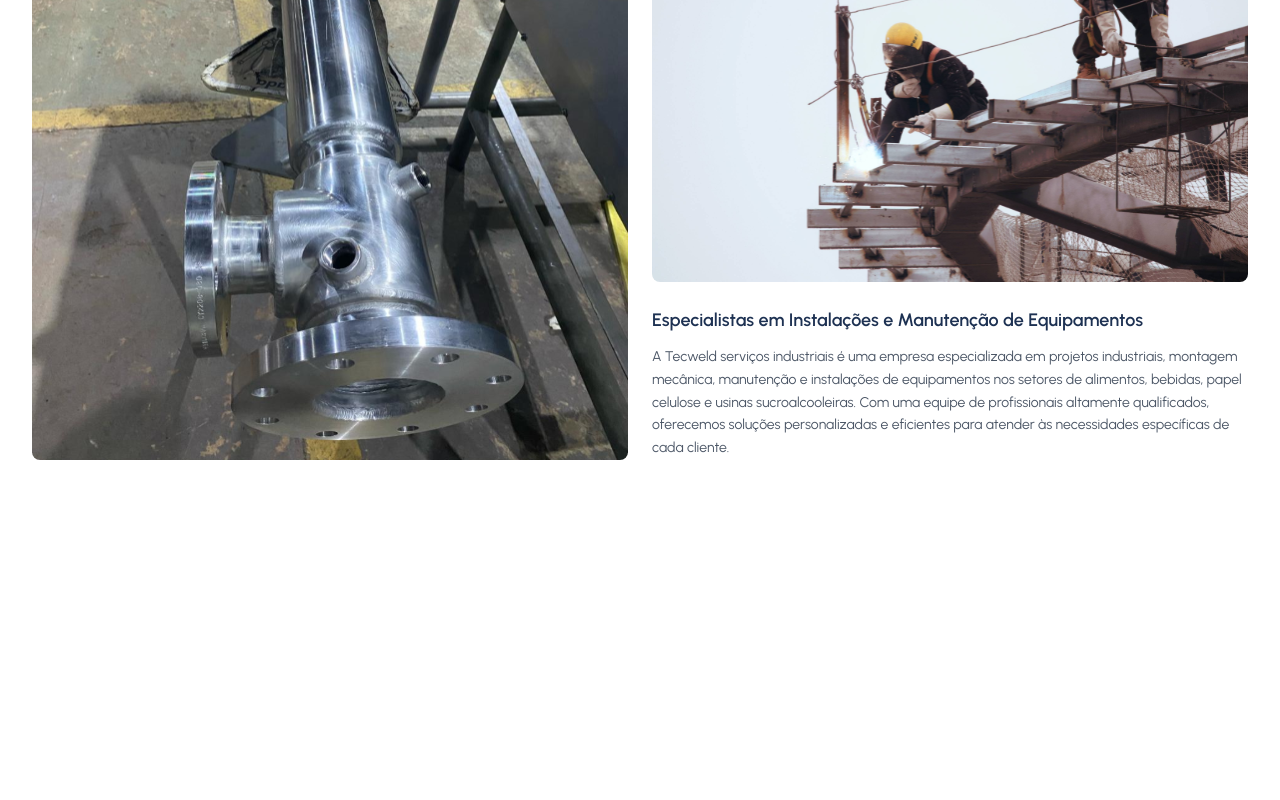
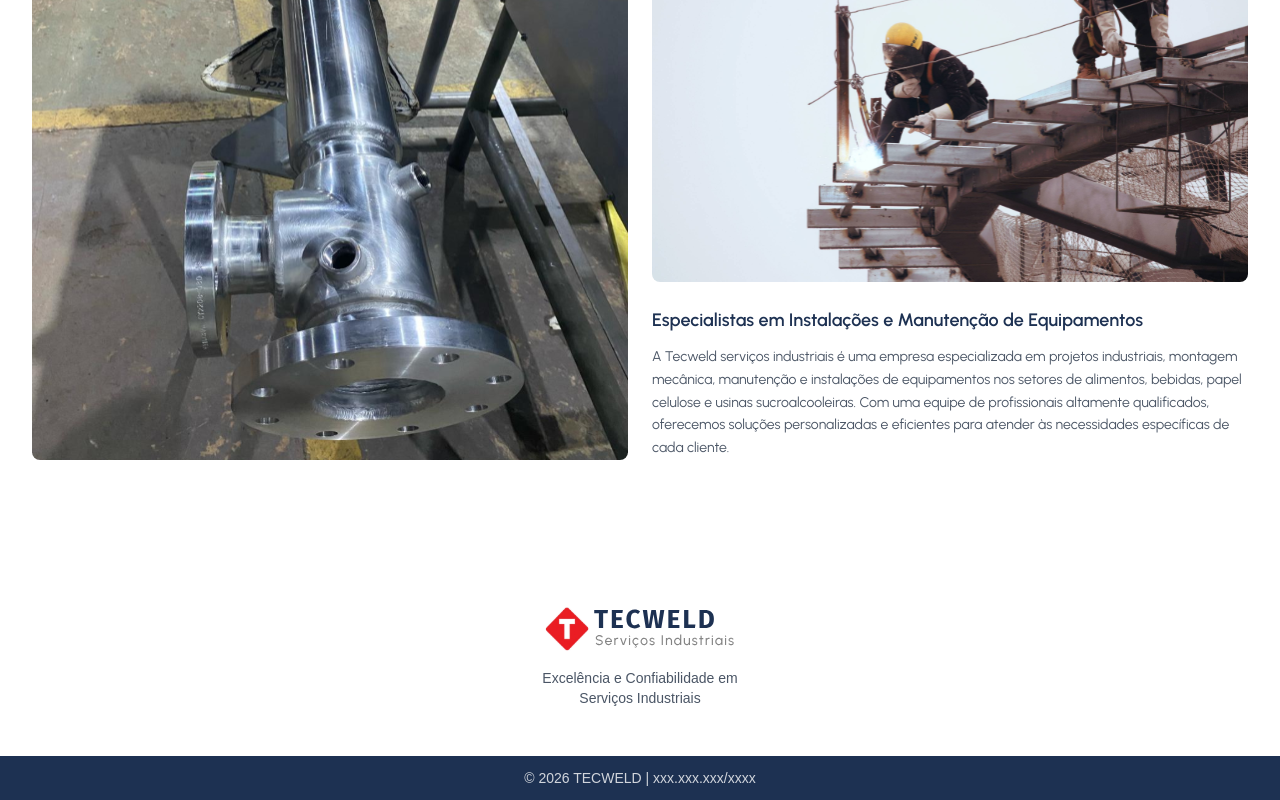
Before and after one commit to julioceno/tecweldservicos, a Next.js app: page / in a window 1280 px wide. Shown: the part 1326-2126 px from the top of the page. Before the commit the page ends 1882 px from the top, so only its background shows below. Built offline with nearby package versions, Linux system fonts and the light colour scheme.

Commit message:
feat: add Footer component for improved site structure and information display

```diff
--- a/src/app/layout.tsx
+++ b/src/app/layout.tsx
@@ -2,6 +2,7 @@ import type { Metadata } from "next";
 import { Urbanist, Fira_Sans } from "next/font/google";
 import "./globals.css";
 import Header from "@/components/Header";
+import Footer from "@/components/Footer";
 
 const urbanist = Urbanist({
   variable: "--font-urbanist",
@@ -31,6 +32,7 @@ export default function RootLayout({
       >
         <Header />
         {children}
+        <Footer />
       </body>
     </html>
   );
--- /dev/null
+++ b/src/components/Footer.tsx
@@ -0,0 +1,39 @@
+import Image from "next/image";
+import Link from "next/link";
+
+export default function Footer() {
+  const currentYear = new Date().getFullYear();
+
+  return (
+    <footer className="w-full">
+      <div className="bg-white py-12">
+        <div className="container mx-auto flex flex-col items-center justify-center px-4">
+          <Link href="/" className="mb-4">
+            <Image
+              src="/logo.svg"
+              alt="Tecweld Serviços Industriais"
+              width={180}
+              height={50}
+              className="h-12 w-auto"
+            />
+          </Link>
+
+          <p className="text-center text-sm text-gray-600">
+            Excelência e Confiabilidade em
+          </p>
+          <p className="text-center text-sm text-gray-600">
+            Serviços Industriais
+          </p>
+        </div>
+      </div>
+
+      <div className="bg-secondary py-3">
+        <div className="container mx-auto px-4">
+          <p className="text-center text-sm text-gray-300">
+            © {currentYear} TECWELD | xxx.xxx.xxx/xxxx
+          </p>
+        </div>
+      </div>
+    </footer>
+  );
+}
```
